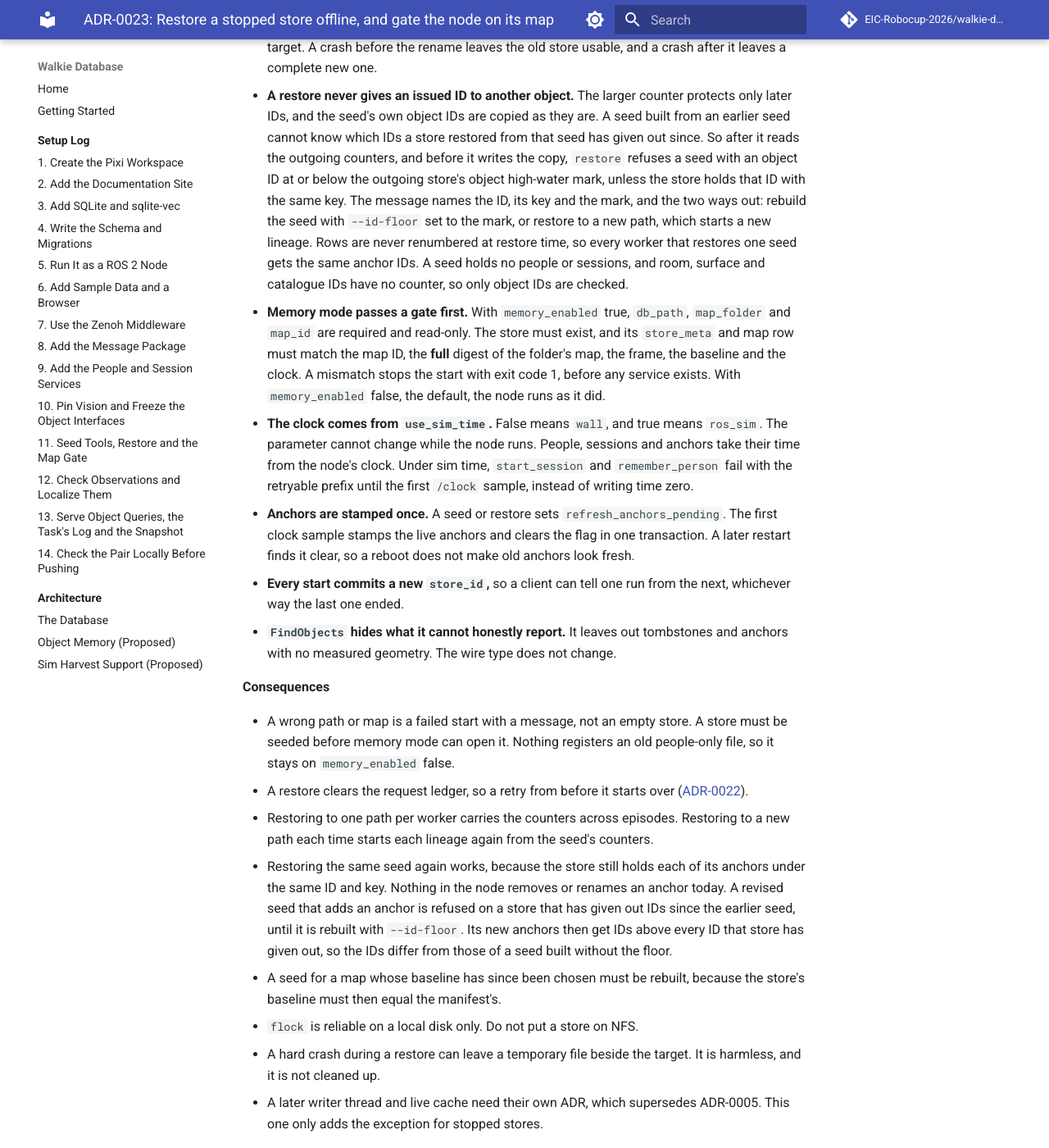
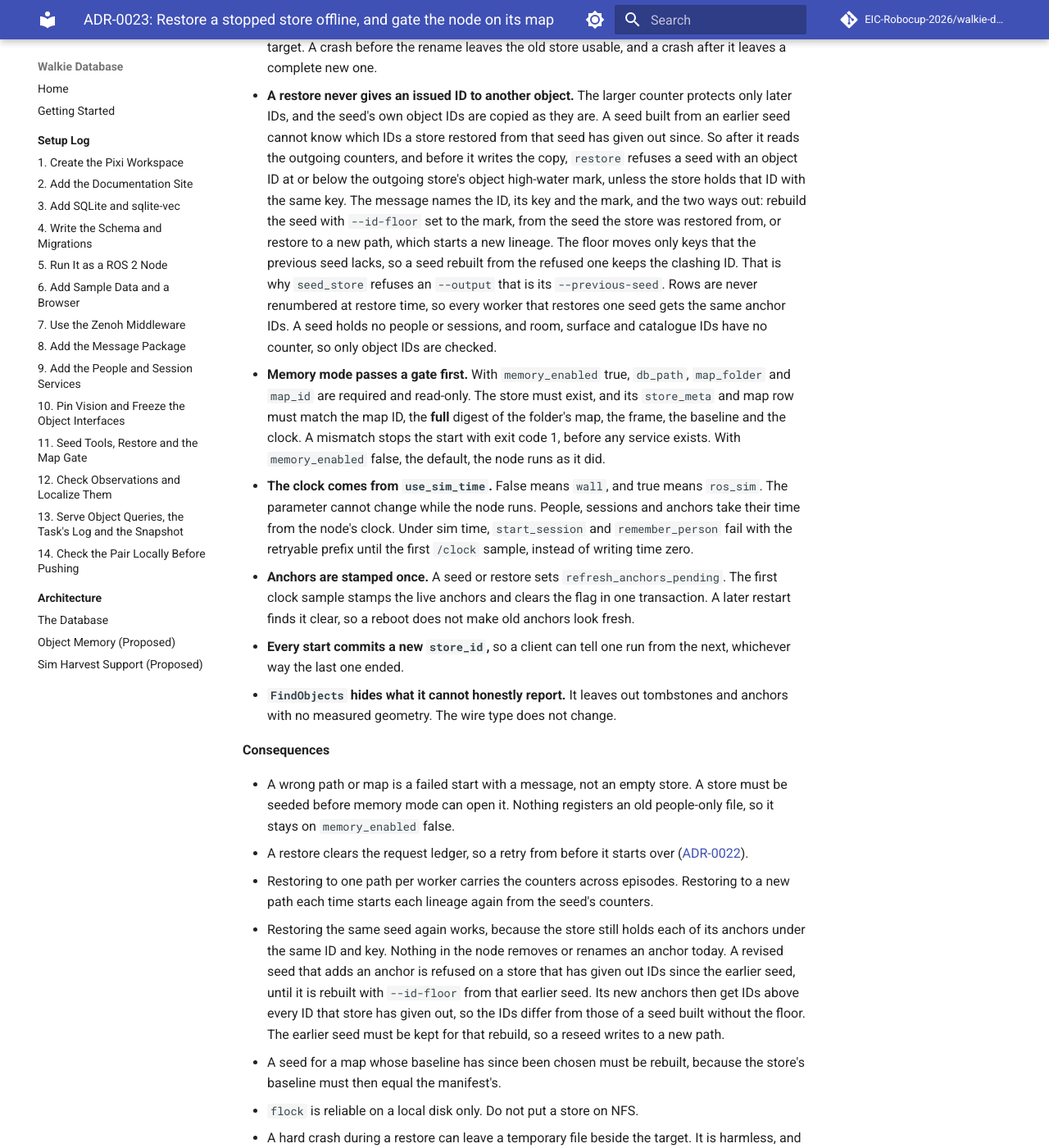
Before and after one commit to EIC-Robocup-2026/walkie-database, an MkDocs documentation site: the page built from docs/architecture/decisions/0023-offline-restore-and-map-gate.md, in a window 1280 px wide and 1400 px high, scrolled down 1546 px. Shown: the whole window at 82% size. Built offline with MkDocs 1.6.1 and Material for MkDocs 9.7.7, drawn with Linux system fonts in a browser that asks for light colours; comment, search, counter and statistics services are not loaded.

Commit message:
fix: keep the previous seed for an id-floor rebuild
The ID floor moves only the keys that the previous seed lacks. A seed
rebuilt from the refused seed therefore keeps the clashing ID, and the
restore refuses it again. The only rebuild that works starts from the
seed the store was restored from, so that seed must survive a reseed.

seed_store now refuses an --output that is its --previous-seed, under
any name of the same file: the same path, a symlink, or a hard link. The
same path and a symlink were already refused, but only because the two
store locks collided, with a message about another process. The restore
refusal now says which seed to rebuild from, and the setup guide, the
database architecture page and ADR-0023 describe the flow with a second
seed path.

An in-place reseed is no longer possible. The three tests that relied on
it now replace a second seed from the first, and a new restore test
walks the documented recovery: the rebuild from the refused seed is
refused again, and the rebuild from the original seed restores.

````diff
--- a/docs/architecture/database.md
+++ b/docs/architecture/database.md
@@ -1184,10 +1184,13 @@ The map ID is computed as `<arena>-<date>-<first 8 of the digest>`, never given.
   is at least N. N is the store's high-water mark, which the restore tool names when
   it refuses the seed ([Restore a stopped store](#restore-a-stopped-store)). The
   default, 0, changes nothing, and the person, session and event counters are not
-  touched.
+  touched. The floor moves only keys that the previous seed lacks, so the rebuild
+  must start from the seed the store was restored from. A seed rebuilt from the
+  refused one keeps the clashing ID.
 - **`--replace` replaces only a seed.** A file with no `store_meta` row, or one with
   people or live objects in it, is refused. A seed of the same map also needs
-  `--previous-seed`, so that its IDs are not lost.
+  `--previous-seed`, so that its IDs are not lost. `--output` may not be the
+  `--previous-seed`, so the old seed stays for a rebuild with a floor.
 - **No fallback.** Nothing turns a stand pose or a flat polygon into a box, and no
   tool makes up a coordinate or a vector.
 
@@ -1312,7 +1315,8 @@ store is the seed's rows with new run metadata. It is not a copy of the seed's b
   they are. So each object ID in the seed at or below the outgoing store's object
   high-water mark must be the same keyed object there: the same ID with the same key.
   Otherwise the restore is refused, and the message names the ID, its key and the
-  mark. Rebuild the seed with `--id-floor` set to that mark, or restore to a new
+  mark. Rebuild the seed with `--id-floor` set to that mark, from the seed the store
+  was restored from, or restore to a new
   path, which starts a new lineage. A seed ID above the mark is new, and an anchor
   that the seed leaves out was removed, so neither is refused.
 - It has `refresh_anchors_pending` set, so the node stamps the anchors once.
--- a/docs/architecture/decisions/0023-offline-restore-and-map-gate.md
+++ b/docs/architecture/decisions/0023-offline-restore-and-map-gate.md
@@ -68,7 +68,10 @@ We considered:
   store's object high-water
   mark, unless the store holds that ID with the same key. The message names the ID,
   its key and the mark, and the two ways out: rebuild the seed with `--id-floor` set to
-  the mark, or restore to a new path, which starts a new lineage. Rows are never
+  the mark, from the seed the store was restored from, or restore to a new path, which
+  starts a new lineage. The floor moves only keys that the previous seed lacks, so a
+  seed rebuilt from the refused one keeps the clashing ID. That is why `seed_store`
+  refuses an `--output` that is its `--previous-seed`. Rows are never
   renumbered at restore time, so every worker that restores one seed gets the same
   anchor IDs. A seed holds no people or sessions, and room, surface and catalogue IDs
   have no counter, so only object IDs are checked.
@@ -104,8 +107,10 @@ We considered:
   anchors under the same ID and key. Nothing in the node removes or renames an anchor
   today. A revised seed that adds an anchor is
   refused on a store that has given out IDs since the earlier seed, until it is
-  rebuilt with `--id-floor`. Its new anchors then get IDs above every ID that store
-  has given out, so the IDs differ from those of a seed built without the floor.
+  rebuilt with `--id-floor` from that earlier seed. Its new anchors then get IDs above
+  every ID that store has given out, so the IDs differ from those of a seed built
+  without the floor. The earlier seed must be kept for that rebuild, so a reseed
+  writes to a new path.
 - A seed for a map whose baseline has since been chosen must be rebuilt, because the
   store's baseline must then equal the manifest's.
 - `flock` is reliable on a local disk only. Do not put a store on NFS.
--- a/docs/setup/11-seed-restore-and-map-gate.md
+++ b/docs/setup/11-seed-restore-and-map-gate.md
@@ -57,22 +57,28 @@ pixi run db-seed-store --map-folder /tmp/arena/map --arena arena --date 2026-11-
 `use_sim_time`. A bad input prints `Refused, and wrote nothing:` with the reason, and
 exits with code 1.
 
-To change a seed later, build it again and name the old one, so that repeated anchors
-keep their IDs:
+To change a seed later, build a new one at another path and name the old one, so that
+repeated anchors keep their IDs. `--output` may not be the `--previous-seed`. Keep the
+old seed until the new one has restored, because Step 3 may send you back to it:
 
 ```bash
-pixi run db-seed-store ... --previous-seed /tmp/arena/seed.db --output /tmp/arena/seed.db --replace
+pixi run db-seed-store ... --previous-seed /tmp/arena/seed.db --output /tmp/arena/seed-2.db
 ```
 
 A store restored from the old seed may have given out IDs of its own since, for
-example to movable objects. If the new seed adds an anchor, add `--id-floor` with the
-store's high-water mark, so the new anchor's ID is above every one of them. Step 3's
-refusal names that number:
+example to movable objects. If the new seed adds an anchor, Step 3 can refuse it and
+name the store's high-water mark. Build the new seed again from the same old seed,
+with `--id-floor` set to that number, so the new anchor's ID is above every one of
+them:
 
 ```bash
 pixi run db-seed-store ... --previous-seed /tmp/arena/seed.db --id-floor 42 \
-    --output /tmp/arena/seed.db --replace
+    --output /tmp/arena/seed-2.db --replace
 ```
+
+The floor moves only the keys that the previous seed lacks. A seed built from the
+refused `seed-2.db` keeps the clashing ID, and Step 3 refuses it again. Without the old
+seed, restore to a new path instead.
 
 A sim world uses `pixi run db-seed-sim` instead. It takes `--world-source`,
 `--locations` and `--room-names` in place of `--rooms`
@@ -94,11 +100,12 @@ It also refuses a seed that would give an ID the store has already given out to
 another object, and names the store's high-water mark:
 
 ```text
-Refused, and changed nothing: The seed /tmp/arena/seed.db gives the ID 3 to 'new_shelf', but the store's ID 3 is 'observed cup'. The store /tmp/arena/walkie.db has given out object IDs up to 42. Rebuild the seed with --id-floor 42, so that its new anchors get IDs above that, or restore to a new path, which starts a new lineage.
+Refused, and changed nothing: The seed /tmp/arena/seed-2.db gives the ID 3 to 'new_shelf', but the store's ID 3 is 'observed cup'. The store /tmp/arena/walkie.db has given out object IDs up to 42. Rebuild the seed with --id-floor 42 and, as --previous-seed, the seed this store was restored from, not this one, so that its new anchors get IDs above that. Or restore to a new path, which starts a new lineage.
 ```
 
-Rebuild the seed with that `--id-floor` (Step 2), or restore to a new path. A new path
-starts its IDs again from the seed's counters.
+Rebuild the seed with that `--id-floor` from the seed the store was restored from
+(Step 2), or restore to a new path. A new path starts its IDs again from the seed's
+counters.
 
 ## Step 4: Run the node in memory mode
 
@@ -130,9 +137,9 @@ world repository.
 | File | What it checks |
 | ---- | -------------- |
 | `tests/test_store_lock.py` | A second holder is refused, a killed holder's lock is released, and the WAL is checkpointed before an install |
-| `tests/test_seed_store.py` | A bad input writes nothing, the same inputs give the same rows, a reseed keeps anchor IDs, `--id-floor` puts new anchors above it, and no fake vector enters |
+| `tests/test_seed_store.py` | A bad input writes nothing, the same inputs give the same rows, a reseed keeps anchor IDs and may not overwrite its previous seed, `--id-floor` puts new anchors above it, and no fake vector enters |
 | `tests/test_seed_sim.py` | The adapter takes outlines from the world and poses from the locations, passes `--id-floor` on, and refuses a blank-map locations file |
-| `tests/test_restore.py` | A fresh `store_id`, the larger counters, a killed node's WAL recovered first, a seed that would give an issued ID to another object refused, and a crash leaving a usable store |
+| `tests/test_restore.py` | A fresh `store_id`, the larger counters, a killed node's WAL recovered first, a seed that would give an issued ID to another object refused, the floor rebuild working only from the original seed, and a crash leaving a usable store |
 | `tests/test_map_gate.py` | A wrong map, digest, baseline or clock stops the start, the default mode is unchanged, and people's times follow a fake `/clock` |
 
 !!! note "What has not run"
````
Also changed, not shown: 4 other files.
